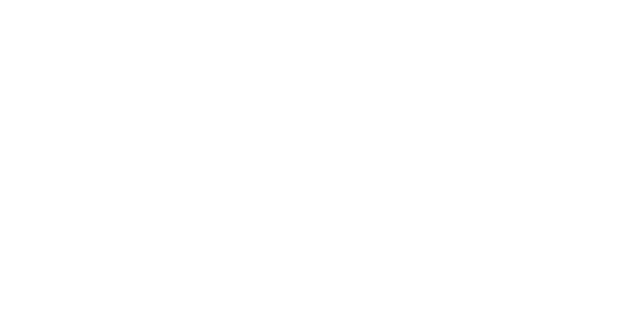
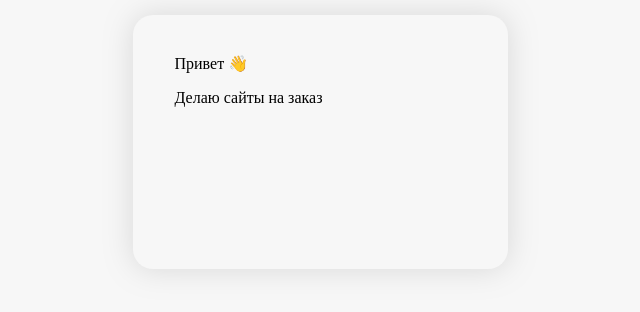
Before and after one commit to Alidzhon/html-starter, a plain HTML site: page index.html in a window 1280 px wide. Shown: the whole page, without its empty margins (320-960 px from the left). Drawn offline with Linux system fonts and the light colour scheme.

Commit message:
first commit

```diff
--- a/css/style.css
+++ b/css/style.css
@@ -0,0 +1,20 @@
+* {
+     box-sizing: border-box;
+}
+
+body {
+     background-color: #f7f7f7;
+     padding: 15px;
+}
+
+.page__wrapper {
+     max-width: 375px;
+     margin: auto;
+     background: #f7f7f7;
+     box-shadow: 0px 0px 30px rgba(128, 127, 127, 0.25);
+     border-radius: 20px;
+}
+
+.header {
+    padding: 40px 42px 145px;
+}
--- a/index.html
+++ b/index.html
@@ -9,5 +9,13 @@
 </head>
 <body>
 
+     <div class="page__wrapper">
+          <header class="header">
+                 <span class="hello">Привет 👋</span>
+                 <p class="hello-text">Делаю сайты на заказ</p>
+          </header>
+     </div>
+     <!-- /.page__wrapper -->
+
 </body>
 </html>
```
